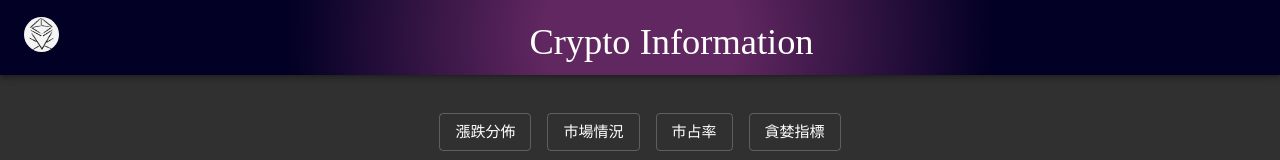
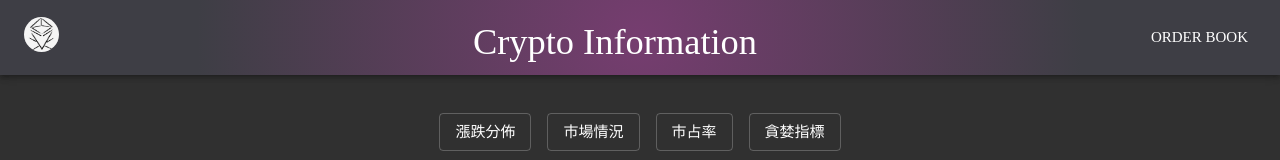
Before and after one commit to seanhung07/crypto-information, a React (Create React App) app: page /#/ in a window 1280 px wide. Shown: the top 160 px of the page. Built offline with nearby package versions, Linux system fonts and the light colour scheme; no server answers; a web font is replaced by a local one.

Commit message:
order book link

```diff
--- a/src/App.js
+++ b/src/App.js
@@ -1,7 +1,7 @@
 import './App.css';
 import { Route, BrowserRouter as Router, Switch, HashRouter} from 'react-router-dom'
 import Home from './Home'
-import Order from './components/Chart/TradingView'
+import Order from './components/Chart/Order'
 
 function App(){
   return(
--- a/src/Home.js
+++ b/src/Home.js
@@ -5,7 +5,7 @@ import CoinUpDown from './components/Chart/CoinUpDown'
 import News from './components/News/News'
 import Grid from '@material-ui/core/Grid'
 import {ThemeProvider, createMuiTheme,makeStyles} from '@material-ui/core/styles'
-import {Container, CssBaseline,Typography} from "@material-ui/core";
+import {Container, CssBaseline,Typography,Box} from "@material-ui/core";
 import React,{useState} from 'react'
 import FearGreed from './components/Chart/FearGreed';
 import AppBar from '@material-ui/core/AppBar';
@@ -15,6 +15,7 @@ import IconButton from '@material-ui/core/IconButton';
 import logo from '../src/assets/logo.png'
 import Market from './components/Chart/Market';
 import Whale from './components/News/Whale';
+import { Link } from 'react-router-dom';
 const theme = createMuiTheme({
   palette: {
     type: "dark",
@@ -61,9 +62,10 @@ function Home(){
   const classes = useStyles();
   const [active,setActive] = useState("First")
   return (
+
     <ThemeProvider theme={theme}>
       <CssBaseline />
-      <AppBar position="relative" style={{background: 'radial-gradient(circle, rgba(97,39,96,1) 15%, rgba(2,0,36,1) 55%)'}}>
+      <AppBar position="static" style={{background: 'radial-gradient(circle, rgba(117,61,111,1) 1%, rgba(62,62,69,1) 69%)'}}>
         <Toolbar>
           <IconButton edge="start" className={classes.menuButton} color="inherit" aria-label="menu">
             <div className="head">
@@ -73,6 +75,9 @@ function Home(){
           <Typography variant="h4" className={classes.title}  style={{ marginTop: 20 , marginBottom:10}}>
             Crypto Information
           </Typography>
+          <Box display='flex'>
+            <Button component={Link} to="/order">Order Book</Button>
+        </Box>
         </Toolbar>
       </AppBar>
       <Container >
```
Also changed, not shown: src/components/Chart/Order.jsx (renamed from src/components/Chart/TradingView.jsx).
